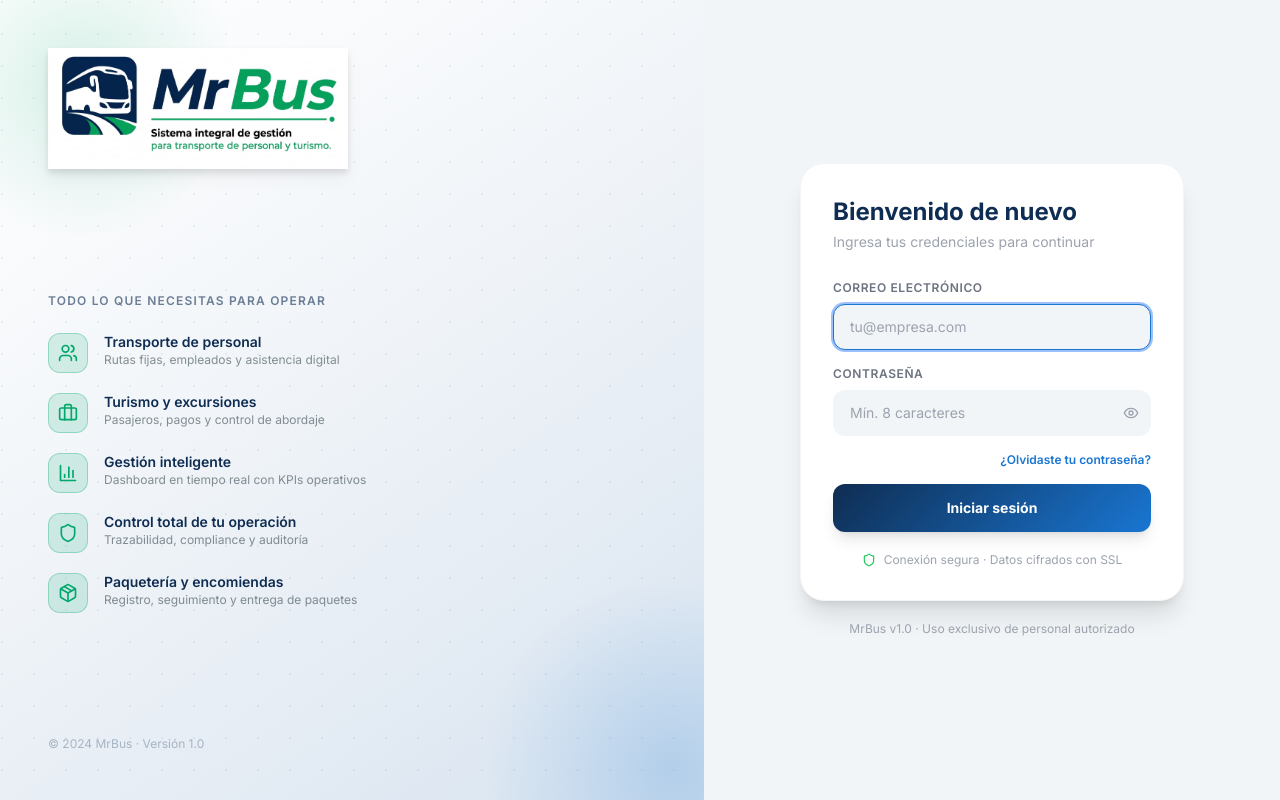
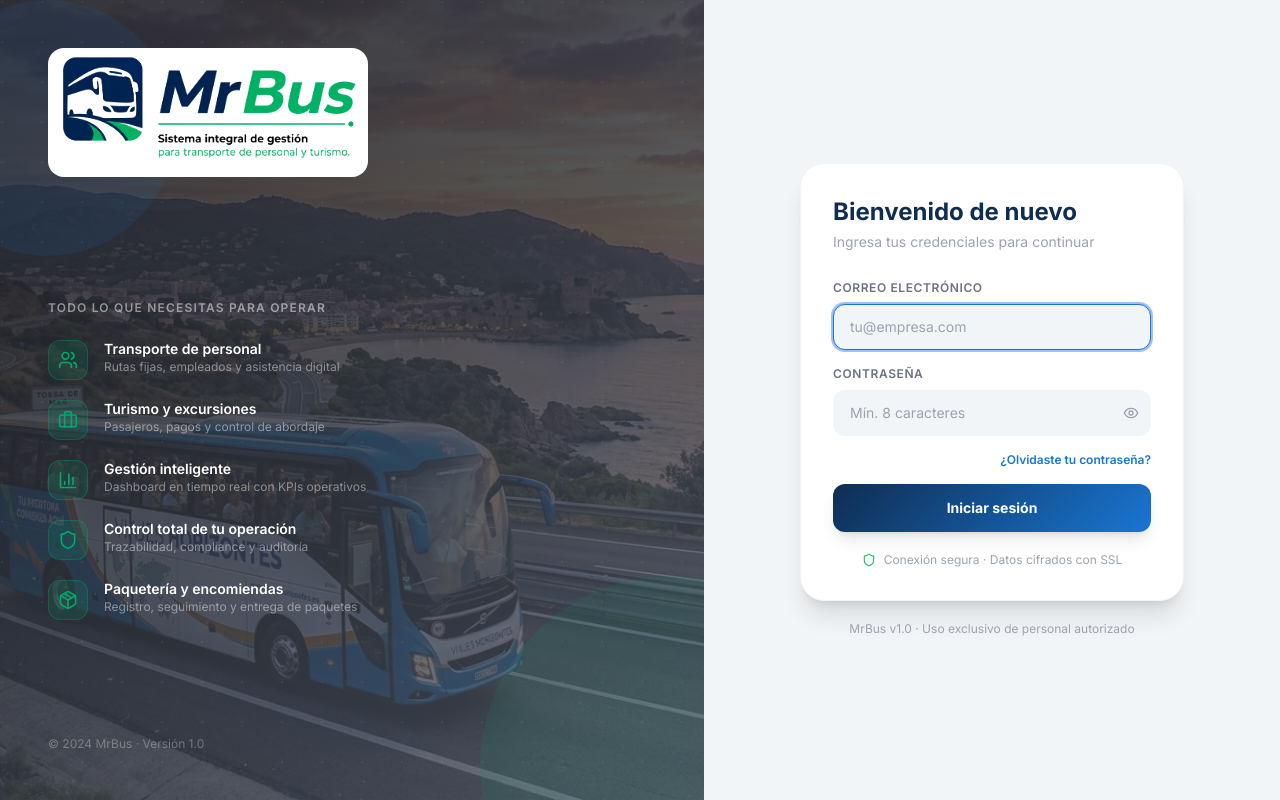
Before and after one commit to msmejoraprocesos/mrbus, a Next.js app: page /login in a window 1280 px wide. Built offline with nearby package versions, Linux system fonts and the light colour scheme; no server answers.

Commit message:
feat: login overlay gris en lugar de azul

```diff
--- a/src/app/login/page.tsx
+++ b/src/app/login/page.tsx
@@ -41,30 +41,35 @@ export default function LoginPage() {
       {/* IZQUIERDA — Branding */}
       <div className="hidden lg:flex lg:w-[55%] relative flex-col justify-between p-12 overflow-hidden">
 
-        {/* Fondo degradado blanco/plateado */}
-        <div className="absolute inset-0 z-0"
-          style={{ background: 'linear-gradient(145deg, #ffffff 0%, #f4f7fa 35%, #e8eef5 65%, #d8e4f0 100%)' }} />
+        {/* Hero image de fondo */}
+        <div className="absolute inset-0 z-0">
+          <Image src="/hero.jpg" alt="" fill className="object-cover object-center" priority />
+          {/* Overlay gradiente para legibilidad */}
+          <div className="absolute inset-0" style={{ background: 'linear-gradient(145deg, rgba(30,30,35,0.88) 0%, rgba(50,55,65,0.82) 50%, rgba(80,90,105,0.75) 100%)' }} />
+        </div>
 
-        {/* Patrón punteado sutil */}
-        <div className="absolute inset-0 z-10 opacity-[0.06]"
-          style={{ backgroundImage: 'radial-gradient(circle at 2px 2px, #0F2D52 1px, transparent 0)', backgroundSize: '32px 32px' }} />
+        {/* Patrón punteado */}
+        <div className="absolute inset-0 z-10 opacity-5"
+          style={{ backgroundImage: 'radial-gradient(circle at 2px 2px, white 1px, transparent 0)', backgroundSize: '40px 40px' }} />
 
-        {/* Círculos decorativos suaves */}
-        <div className="absolute -bottom-40 -right-40 w-96 h-96 rounded-full z-10 opacity-20"
-          style={{ background: 'radial-gradient(circle, #1976D2 0%, transparent 70%)' }} />
-        <div className="absolute -top-20 -left-20 w-80 h-80 rounded-full z-10 opacity-15"
-          style={{ background: 'radial-gradient(circle, #00A86B 0%, transparent 70%)' }} />
+        {/* Círculos decorativos */}
+        <div className="absolute -bottom-40 -right-40 w-96 h-96 rounded-full opacity-10 z-10" style={{ background: '#00A86B' }} />
+        <div className="absolute top-0 -left-20 w-64 h-64 rounded-full opacity-10 z-10" style={{ background: '#1976D2' }} />
 
         {/* Logo — mix-blend-mode elimina el fondo blanco */}
         <div className="relative z-20">
-          <Image src="/logo-mrbus.png" alt="MrBus" width={300} height={200}
-              className="object-contain drop-shadow-lg"
+          <div className="inline-block rounded-2xl overflow-hidden"
+            style={{ mixBlendMode: 'screen' }}>
+            <Image src="/logo-mrbus.png" alt="MrBus" width={320} height={220}
+              className="object-contain"
+              style={{ filter: 'drop-shadow(0 4px 24px rgba(0,168,107,0.5)) brightness(1.1) contrast(1.05)' }}
               priority />
+          </div>
         </div>
 
         {/* Features */}
         <div className="relative z-20 space-y-5">
-          <p className="text-[#0F2D52]/60 text-xs font-semibold uppercase tracking-widest mb-6">
+          <p className="text-white/50 text-xs font-semibold uppercase tracking-widest mb-6">
             Todo lo que necesitas para operar
           </p>
           {features.map((f, i) => {
@@ -76,8 +81,8 @@ export default function LoginPage() {
                   <Icon className="w-5 h-5" style={{ color: '#00A86B' }} />
                 </div>
                 <div>
-                  <p className="text-[#0F2D52] font-semibold text-sm leading-tight">{f.title}</p>
-                  <p className="text-[#37474F]/60 text-xs mt-0.5">{f.desc}</p>
+                  <p className="text-white font-semibold text-sm leading-tight">{f.title}</p>
+                  <p className="text-white/45 text-xs mt-0.5">{f.desc}</p>
                 </div>
               </div>
             )
@@ -86,7 +91,7 @@ export default function LoginPage() {
 
         {/* Footer */}
         <div className="relative z-20">
-          <p className="text-[#0F2D52]/30 text-xs">© 2024 MrBus · Versión 1.0</p>
+          <p className="text-white/30 text-xs">© 2024 MrBus · Versión 1.0</p>
         </div>
       </div>
 
```
